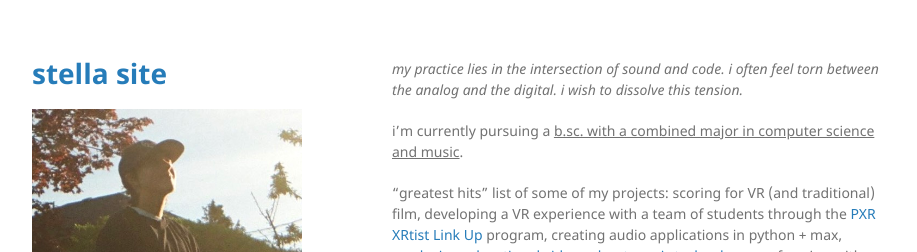
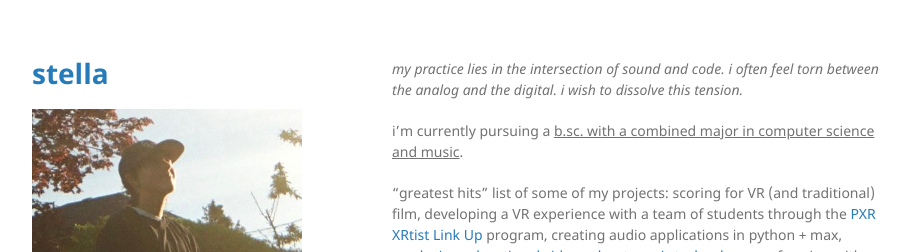
Before and after one commit to stelladrinkwater/stelladrinkwater.github.io, a Jekyll site: the page built from index.md, in a window 1280 px wide. Shown: the top 252 px of the page, without its empty margins (178-1095 px from the left). Built offline with Jekyll 4.4.1, drawn with Linux system fonts in a browser that asks for light colours.

Commit message:
Update _config.yml

```diff
--- a/_config.yml
+++ b/_config.yml
@@ -1,4 +1,4 @@
-title: stella site
+title: stella
 logo: /assets/img/logo.png
 description: (pseudo) portfolio + bio
 show_downloads: true
```
